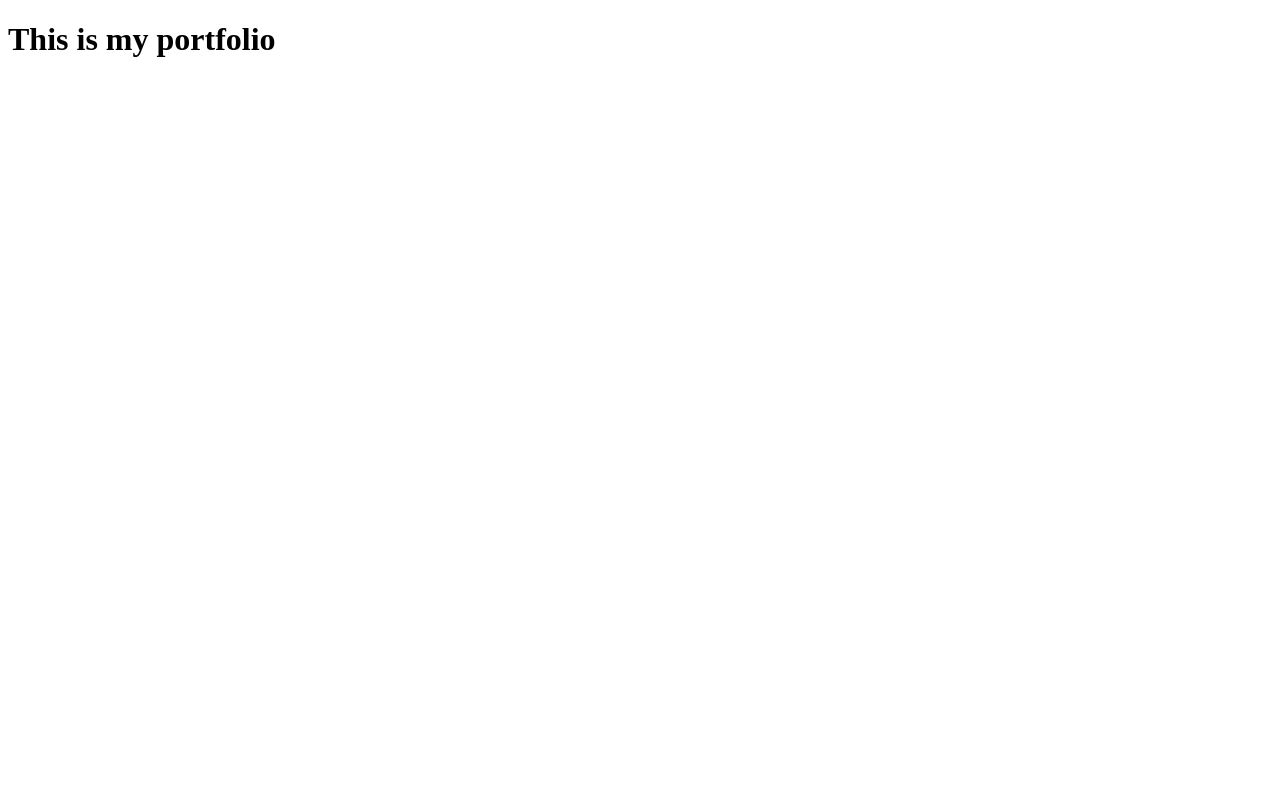
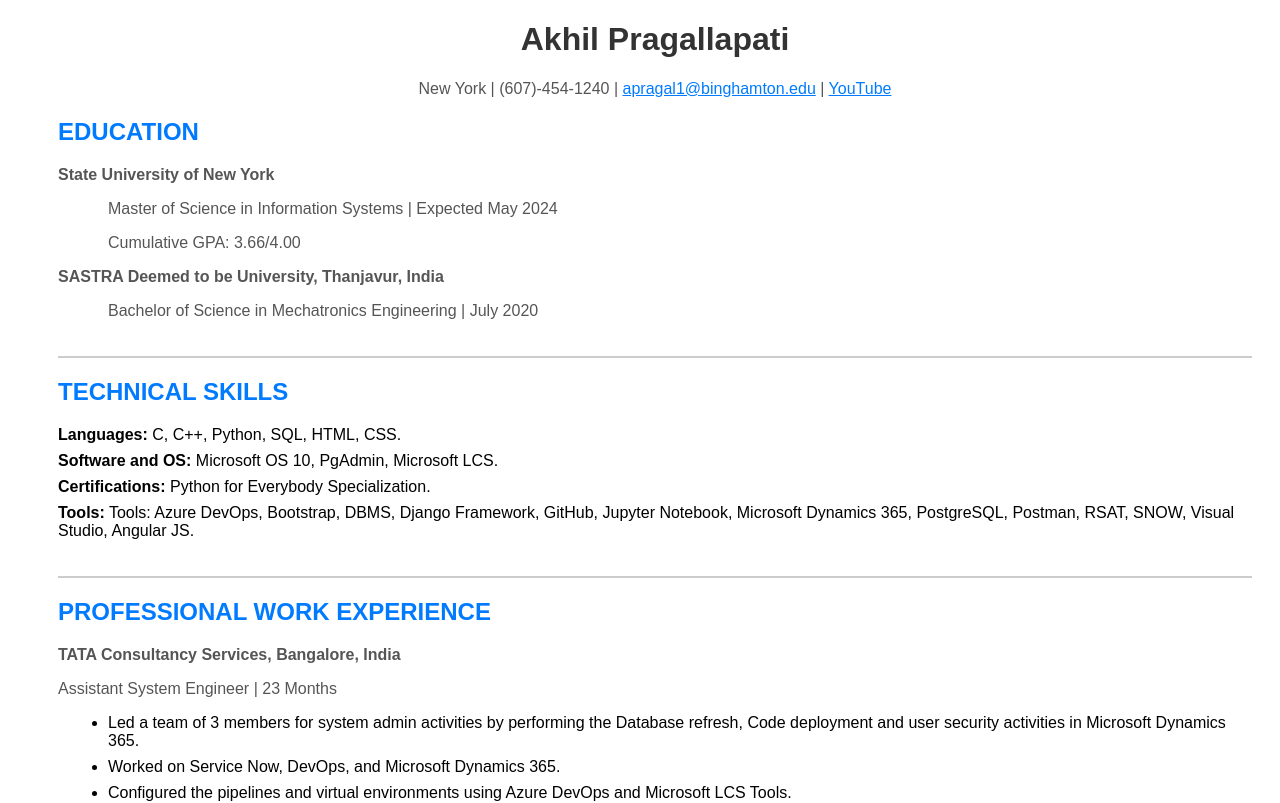
Before and after one commit to akhil-pragallapati/my-portfolio, an Angular app: page / in a window 1280 px wide. Shown: the top 803 px of the page. Built offline with nearby package versions, Linux system fonts and the light colour scheme.

Commit message:
Initial portfolio using simple HTML and CSS

```diff
--- a/src/app/app.component.html
+++ b/src/app/app.component.html
@@ -1 +1,159 @@
-<h1>This is my portfolio</h1>
+<!DOCTYPE html>
+<html lang="en">
+
+<head>
+    <meta charset="UTF-8">
+    <meta name="viewport" content="width=device-width, initial-scale=1.0">
+    <title>Akhil Pragallapati's Resume</title>
+    <style>
+        body {
+            font-family: 'Arial', sans-serif;
+            margin: 20px;
+            margin-left: 50px;
+            text-align: left;
+        }
+
+        header {
+            text-align: center;
+            margin-bottom: 20px;
+        }
+
+        h1 {
+            color: #333;
+        }
+
+        h2 {
+            color: #007BFF;
+        }
+
+        h3 {
+            color: #333;
+        }
+
+        p {
+            color: #555;
+        }
+
+        a {
+            color: #007BFF;
+        }
+
+        ul {
+            list-style-type: none;
+            padding: 0;
+        }
+
+        li {
+            margin-bottom: 8px;
+        }
+
+        .section {
+            margin-bottom: 30px;
+        }
+
+        .education,
+        .technical-skills,
+        .professional-experience,
+        .research-experience,
+        .project-experience,
+        .leadership-experience {
+            border-bottom: 2px solid #ccc;
+            padding-bottom: 20px;
+            margin-bottom: 20px;
+        }
+        .ul-symbol{
+            list-style-type: disc;
+            margin-left: 50px;
+        }
+    </style>
+</head>
+
+<body >
+
+    <header>
+        <!-- <img src="/my-portfolio/images/my-image.jpg"  alt="Akhil's Image" > -->
+        <h1>Akhil Pragallapati</h1>
+        <p>New York | (607)-454-1240 | <a href="mailto:apragal1@binghamton.edu">apragal1@binghamton.edu</a> | <a href="https://www.youtube.com/channel/UC7cf0PvOc5hd5-LWAdZRrMA" target="_blank">YouTube</a></p>
+    </header>
+
+    <div class="education section">
+        <h2>EDUCATION</h2>
+        <p><strong>State University of New York</strong></p>
+        <p class="ul-symbol">Master of Science in Information Systems | Expected May 2024</p>
+        <p class="ul-symbol">Cumulative GPA: 3.66/4.00</p>
+
+        <p><strong>SASTRA Deemed to be University, Thanjavur, India</strong></p>
+        <p class="ul-symbol">Bachelor of Science in Mechatronics Engineering |  <span style="text-align: right;"> July 2020 </span></p>
+    </div>
+
+    <div class="technical-skills section">
+        <h2>TECHNICAL SKILLS</h2>
+        <ul>
+            <li> <strong>Languages:</strong>  C, C++, Python, SQL, HTML, CSS.</li>
+            <li> <strong>Software and OS:</strong> Microsoft OS 10, PgAdmin, Microsoft LCS.</li>
+            <li> <strong>Certifications:</strong> Python for Everybody Specialization.</li>
+            <li> <strong>Tools:</strong> Tools: Azure DevOps, Bootstrap, DBMS, Django Framework, GitHub, Jupyter Notebook, Microsoft Dynamics 365, PostgreSQL, Postman, RSAT, SNOW, Visual Studio, Angular JS.</li>
+        </ul>
+    </div>
+
+    <div class="professional-experience section">
+        <h2>PROFESSIONAL WORK EXPERIENCE</h2>
+        <p><strong>TATA Consultancy Services, Bangalore, India</strong></p>
+        <p>Assistant System Engineer | 23 Months</p>
+        <ul class="ul-symbol">
+            <li>Led a team of 3 members for system admin activities by performing the Database refresh, Code deployment and user security activities in Microsoft Dynamics 365.</li>
+            <li>Worked on Service Now, DevOps, and Microsoft Dynamics 365.</li>
+            <li>Configured the pipelines and virtual environments using Azure DevOps and Microsoft LCS Tools.</li>
+            <li>Accomplished successful automation of manual unit testing and regression testing procedures utilizing Microsoft's RSAT tool. Significantly streamlined the regression testing process following production server updates, resulting in notable time savings.</li>
+        </ul>
+    </div>
+
+    <div class="research-experience section">
+        <h2>RESEARCH EXPERIENCE</h2>
+        <p><strong>SASTRA Deemed To be University, Thanjavur, India</strong></p>
+        <p>Design Head | 15 months</p>
+        <ul class="ul-symbol">
+            <li>Designed and fabricated a load balancing system for stroke patients.</li>
+            <li>Published the research paper in Advances in Intelligent Systems and Computing, vol 1335. Springer, Singapore. <a href="https://link.springer.com/chapter/10.1007/978-981-33-6984-9_13" target="_blank">Link to paper</a></li>
+        </ul>
+    </div>
+
+    <div class="project-experience section">
+        <h2>PROJECT EXPERIENCE</h2>
+        <p><strong>Binghamton University, State University of New York</strong></p>
+        <p>Team Lead | 3 Months</p>
+        <ul class="ul-symbol">
+            <li>Developed an API to analyze research articles from multiple databases.</li>
+            <li>Used the Django REST framework, HTML, CSS, Bootstrap, and JavaScript to design the frontend of the API, PostgreSQL Database used for the backend.</li>
+        </ul>
+
+        <p><strong>Binghamton University, State University of New York</strong></p>
+        <p>Team Member | 3 Months</p>
+        <ul class="ul-symbol">
+            <li>Analyzed and summarized the phishing data using 3 Machine Learning models to find which model gives the best results in predicting whether a website is legitimate or fraudulent.</li>
+        </ul>
+
+        <p><strong>SASTRA Deemed To be University, Thanjavur, India</strong></p>
+        <p>Design Head | 7 months</p>
+        <ul class="ul-symbol">
+            <li>This is my college project in my Senior year, we as a team have designed and developed a Cotton Harvesting Robot.</li>
+            <li>Goal is to make the harvesting process more affordable in the rural parts of India.</li>
+        </ul>
+    </div>
+
+    <div class="leadership-experience section">
+        <h2>LEADERSHIP EXPERIENCE</h2>
+        <p><strong>STEAM STUDIO Summer Camp 2023 – MIAMI University Oxford, OH</strong></p>
+        <p>Student Master – Camp Organizer | 3 Months</p>
+        <ul class="ul-symbol">
+            <li>Dedicated STEAM Team member excelling as a positive youth role model, supervising participants, analyzing program data, and prioritizing safety, organizing multiple events including robotics, art, math, and computer science.</li>
+        </ul>
+
+        <p><strong>ESVC 2018-2019 Punjab, India</strong></p>
+        <p>Suspension Team Head and Inventory Manager | 12 Months</p>
+        <ul class="ul-symbol">
+            <li>Head of the Suspension Team, overseeing car suspension calculations, design, and fabrication.</li>
+        </ul>
+    </div>
+
+</body>
```
